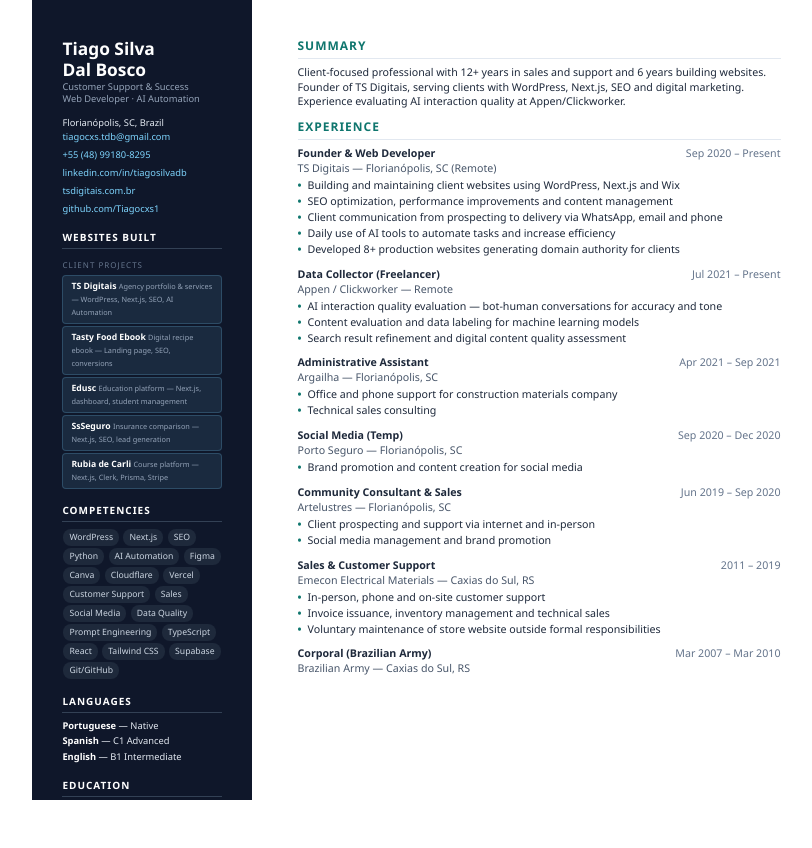
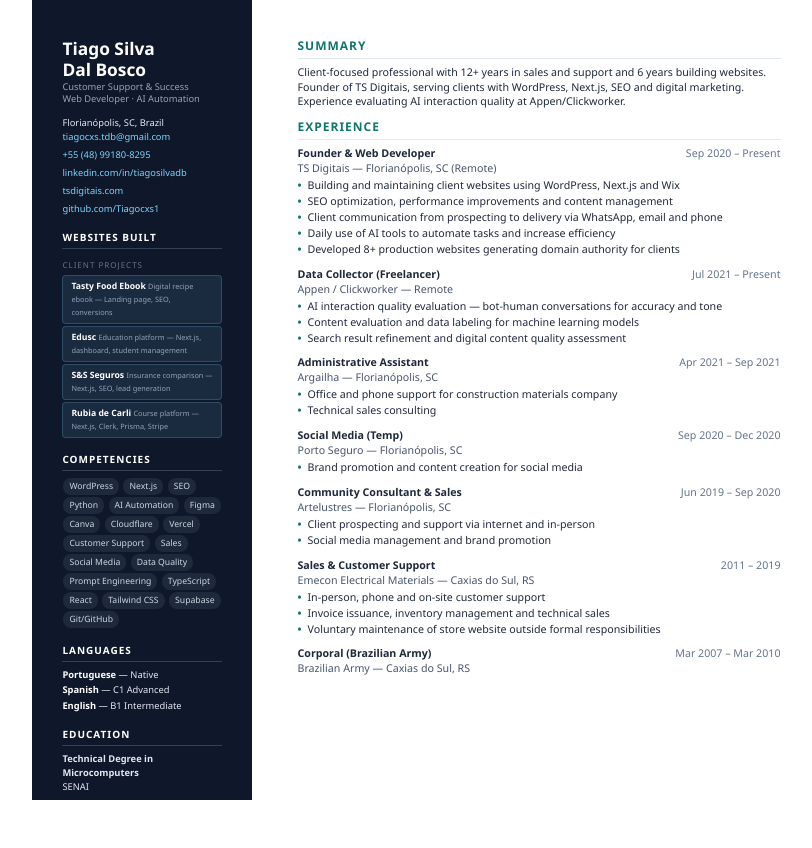
Before and after one commit to Tiagocxs1/cvandresume, a plain HTML site: page index.html in a window 1280 px wide. Shown: the whole page, without its empty margins (211-1023 px from the left). Drawn offline with Linux system fonts and the light colour scheme.

Commit message:
Remove TS Digitais from clients, fix S&S Seguros name, fix own site URL to .com

```diff
--- a/index.html
+++ b/index.html
@@ -142,17 +142,13 @@
       <a href="mailto:tiagocxs.tdb@gmail.com">tiagocxs.tdb@gmail.com</a>
       <a href="https://wa.me/5548991808295">+55 (48) 99180-8295</a>
       <a href="https://linkedin.com/in/tiagosilvadb" target="_blank" rel="noopener">linkedin.com/in/tiagosilvadb</a>
-      <a href="https://tsdigitais.com.br" target="_blank" rel="noopener">tsdigitais.com.br</a>
+      <a href="https://tsdigitais.com" target="_blank" rel="noopener">tsdigitais.com</a>
       <a href="https://github.com/Tiagocxs1" target="_blank" rel="noopener">github.com/Tiagocxs1</a>
     </div>
 
     <div class="sec-title">Websites Built</div>
 
     <div class="sites-category">Client Projects</div>
-    <a href="https://tsdigitais.com" target="_blank" rel="noopener" class="site-link">
-      <span class="site-name">TS Digitais</span>
-      <span class="site-desc">Agency portfolio & services — WordPress, Next.js, SEO, AI Automation</span>
-    </a>
     <a href="https://tastyfoodebook.com" target="_blank" rel="noopener" class="site-link">
       <span class="site-name">Tasty Food Ebook</span>
       <span class="site-desc">Digital recipe ebook — Landing page, SEO, conversions</span>
@@ -162,7 +158,7 @@
       <span class="site-desc">Education platform — Next.js, dashboard, student management</span>
     </a>
     <a href="https://sesseguro.com.br" target="_blank" rel="noopener" class="site-link">
-      <span class="site-name">SsSeguro</span>
+      <span class="site-name">S&S Seguros</span>
       <span class="site-desc">Insurance comparison — Next.js, SEO, lead generation</span>
     </a>
     <a href="https://rubiadecarli.com.br" target="_blank" rel="noopener" class="site-link">
```
